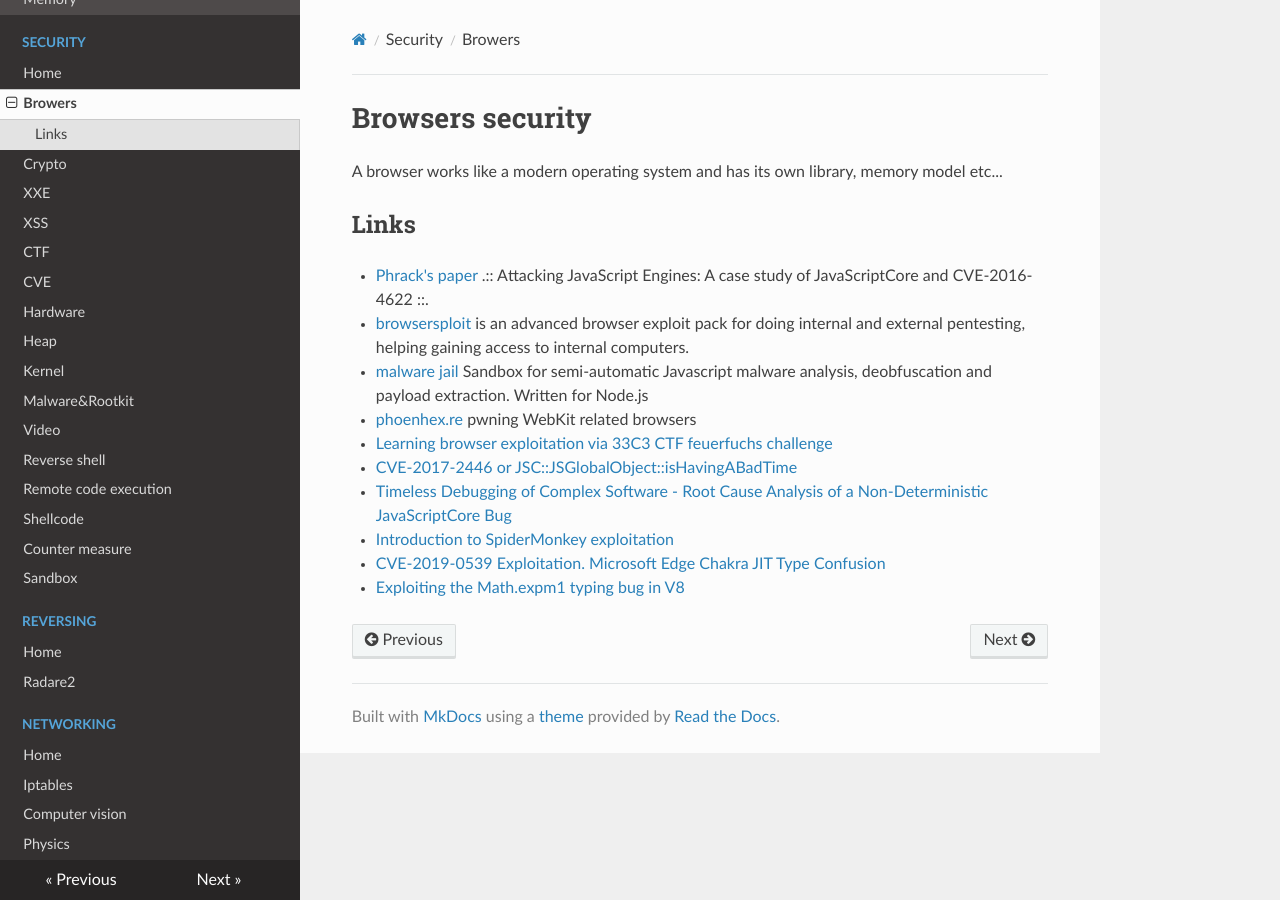
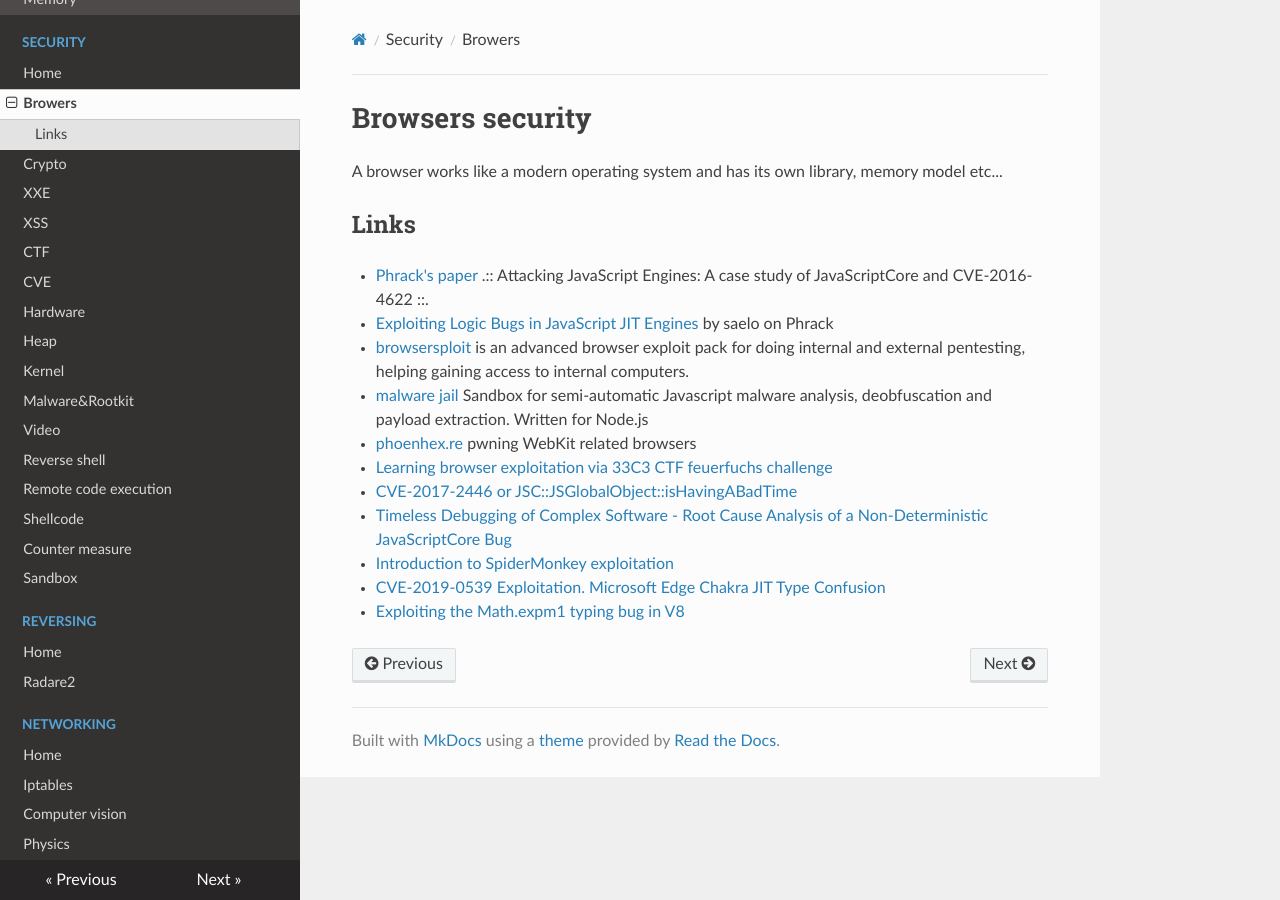
Before and after one commit to gipi/low-level, an MkDocs documentation site: the page built from docs/security/browser.md, in a window 1280 px wide. Built offline with MkDocs 1.6.1, drawn with Linux system fonts in a browser that asks for light colours; nearby versions of some CDN libraries; old or Windows-style settings are respelled for this version of MkDocs.

Commit message:
Update browser.md

```diff
--- a/docs/security/browser.md
+++ b/docs/security/browser.md
@@ -6,6 +6,7 @@ library, memory model etc...
 ## Links
 
  - [Phrack's paper](http://www.phrack.org/papers/attacking_javascript_engines.html) .:: Attacking JavaScript Engines: A case study of JavaScriptCore and CVE-2016-4622 ::.
+ - [Exploiting Logic Bugs in JavaScript JIT Engines](http://phrack.org/papers/jit_exploitation.html) by saelo on Phrack
  - [browsersploit](https://github.com/julienbedard/browsersploit) is an advanced browser exploit pack for doing internal and external pentesting, helping gaining access to internal computers.
  - [malware jail](https://github.com/HynekPetrak/malware-jail) Sandbox for semi-automatic Javascript malware analysis, deobfuscation and payload extraction. Written for Node.js
  - [phoenhex.re](https://phoenhex.re/) pwning WebKit related browsers
```
